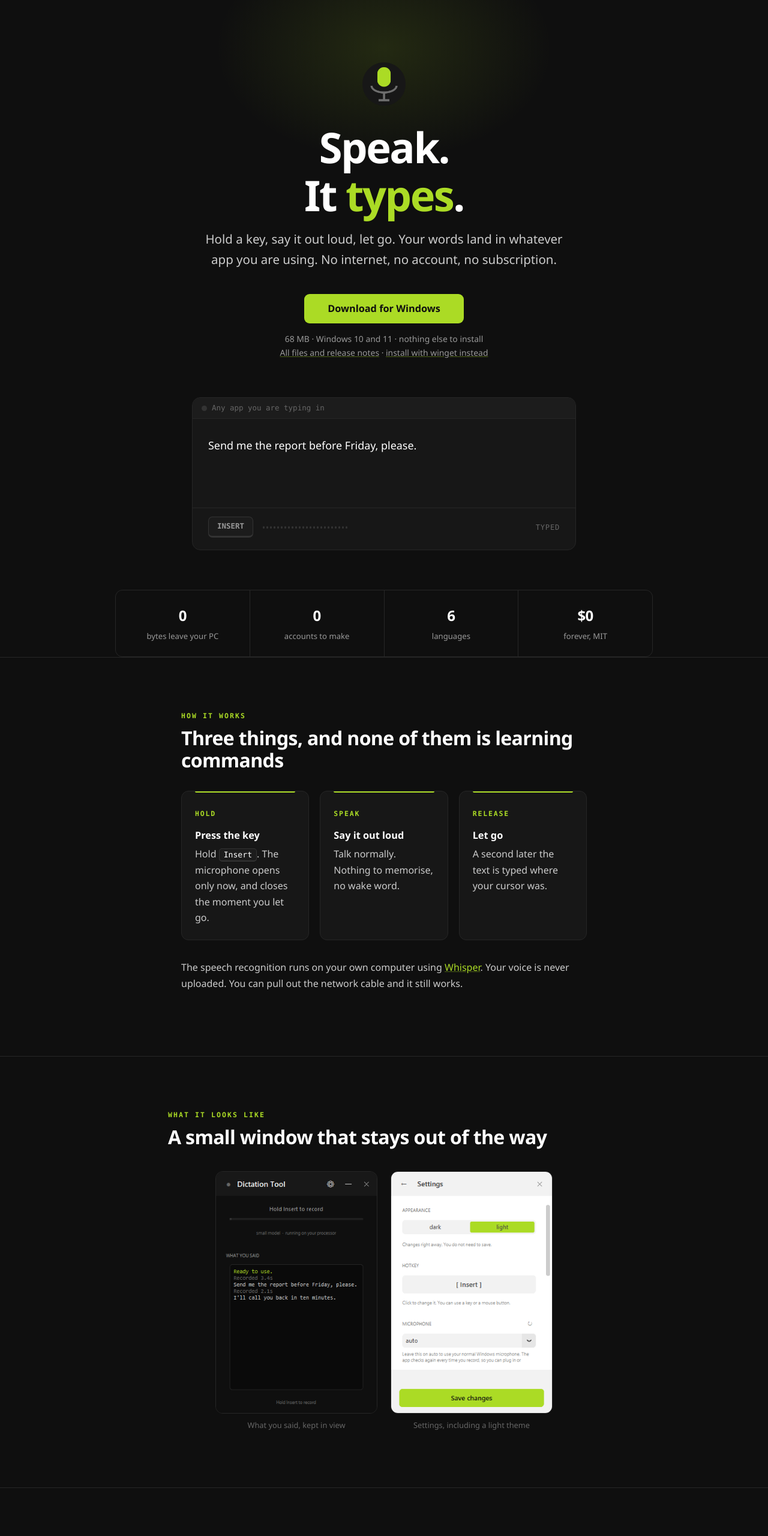
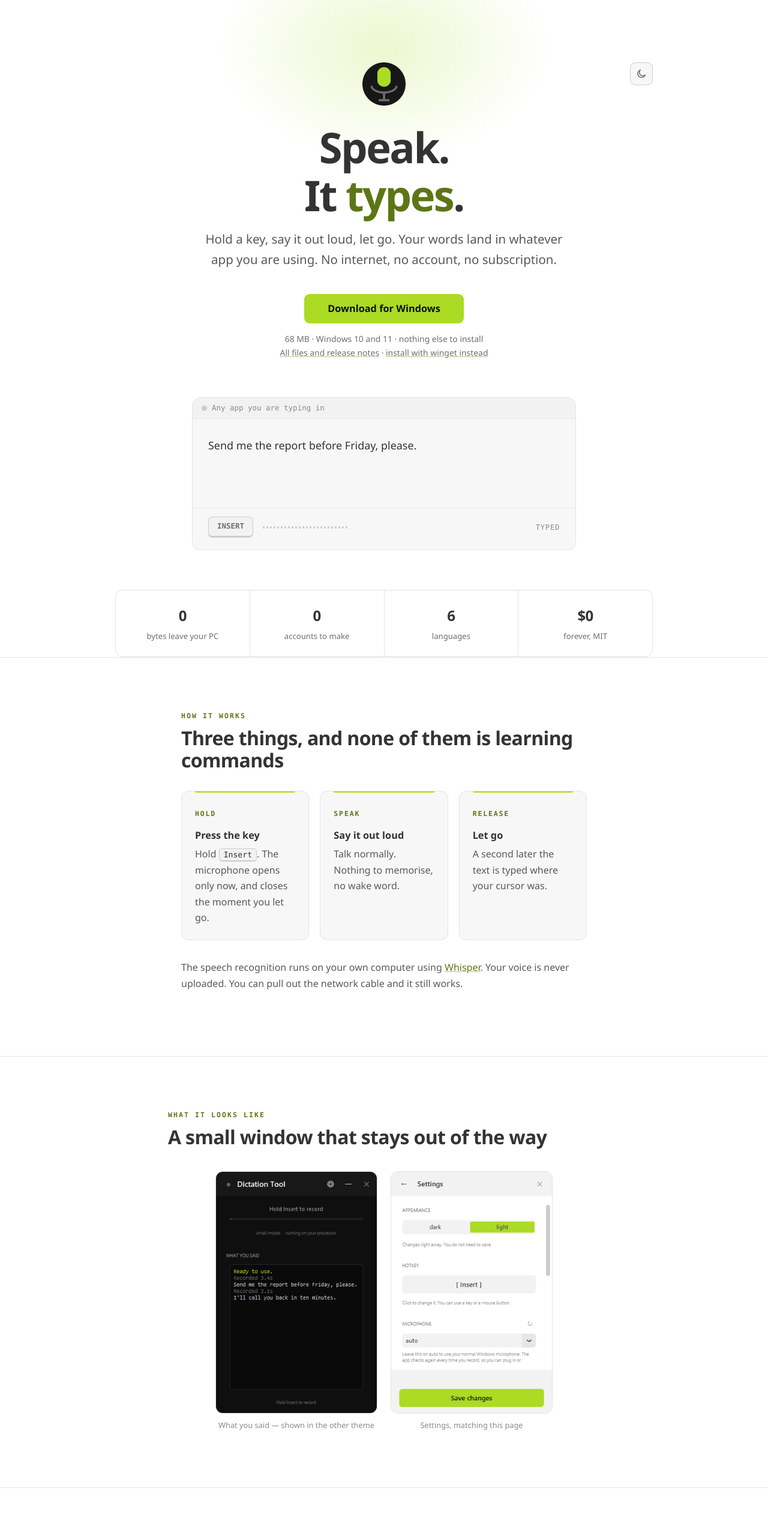
Before and after one commit to bryramirezp/dictation-tool, a plain HTML site: page docs/index.html in a window 1280 px wide. Shown: the top 2560 px of the page at 60% size. Drawn offline with Linux system fonts and the light colour scheme.

Commit message:
Add a theme switch, and let the screenshots answer it
The page was dark only. It now carries both, with a switch in the hero and
another in the sticky bar, and the choice is remembered. An inline script in the
head sets the attribute before the first paint, so a returning visitor never
catches the wrong theme flashing past. Dark stays the default; the system
preference only gets a vote from someone who has never touched the switch.

Splitting the lime in two is what made the light theme honest. It is 11.77:1 on
near-black and 1.63:1 on white, so it stays a fill everywhere -- with near-black
text on top it is 11.77:1 in either theme -- and anywhere it has to be read as
text it becomes #5c7615, the same hue at 5.18:1 on white. Two variables,
--lime for surfaces and --accent-text for ink, and nothing else had to change.

The screenshots now move in opposite directions on purpose. The settings window
matches the page, so it sits inside it rather than glaring out of it. The main
window shows the theme you are not in. Whichever way the switch is thrown, both
themes are on screen at once, which is the thing the pair was there to say and
which a matched pair would have stopped saying.

Co-Authored-By: Claude Opus 5 <noreply@anthropic.com>

```diff
--- a/docs/index.html
+++ b/docs/index.html
@@ -18,6 +18,19 @@
 <meta name="twitter:card" content="summary_large_image">
 
 <link rel="icon" href="logo.png">
+
+<script>
+// Runs before anything paints, so a returning visitor never sees the wrong
+// theme flash first. Dark is the default; the system preference only decides
+// for someone who has not touched the switch.
+(function () {
+  var saved = null;
+  try { saved = localStorage.getItem('theme'); } catch (e) {}
+  var wantsLight = saved ? saved === 'light'
+                         : window.matchMedia('(prefers-color-scheme: light)').matches;
+  document.documentElement.setAttribute('data-theme', wantsLight ? 'light' : 'dark');
+})();
+</script>
 
 <script type="application/ld+json">
 {
@@ -71,26 +84,46 @@
 
 <style>
 /* ─────────────────────────────────────────────────────────────────────────────
-   Dark only, on purpose. The lime measures 11.77:1 on near-black and 1.63:1 on
-   white, so the identity is native to dark and only half-works in light. One
-   look done properly beats two done partly.
+   Dark is the native theme: the lime measures 11.77:1 on near-black and only
+   1.63:1 on white. So the lime stays a *surface* in both themes -- filled, with
+   near-black text on top, it is 11.77:1 either way -- and wherever it has to be
+   read as text it drops to #5c7615, the same hue at 5.18:1 on white. That is
+   what --accent-text is for; --lime is only ever a fill.
    ───────────────────────────────────────────────────────────────────────── */
-:root {
-  --lime:     #abdb25;
-  --lime-hi:  #bce62f;
-  --ink:      #0f0f0f;
-  --bg:       #0f0f0f;
-  --panel:    #171717;
-  --panel-2:  #1c1c1c;
-  --line:     #262626;
-  --line-hi:  #333333;
-  --title:    #ffffff;
-  --body:     #cccccc;
-  --muted:    #999999;
-  --quiet:    #666666;
+:root, :root[data-theme="dark"] {
+  --lime:        #abdb25;
+  --lime-hi:     #bce62f;
+  --accent-text: #abdb25;
+  --ink:         #0f0f0f;
+  --bg:          #0f0f0f;
+  --panel:       #171717;
+  --panel-2:     #1c1c1c;
+  --line:        #262626;
+  --line-hi:     #333333;
+  --title:       #ffffff;
+  --body:        #cccccc;
+  --muted:       #999999;
+  --quiet:       #666666;
+  --bloom:       rgba(171, 219, 37, .13);
+  --tint:        rgba(171, 219, 37, .05);
 
   --mono: "Cascadia Mono", Consolas, ui-monospace, monospace;
   --sans: "Segoe UI", system-ui, -apple-system, sans-serif;
+}
+
+:root[data-theme="light"] {
+  --accent-text: #5c7615;   /* 5.18:1 on white; the lime itself is 1.63:1 */
+  --bg:          #ffffff;
+  --panel:       #f7f7f7;
+  --panel-2:     #f2f2f2;
+  --line:        #e4e4e4;
+  --line-hi:     #cccccc;
+  --title:       #333333;
+  --body:        #595959;
+  --muted:       #6e6e6e;
+  --quiet:       #8a8a8a;
+  --bloom:       rgba(171, 219, 37, .22);
+  --tint:        rgba(171, 219, 37, .12);
 }
 
 * { box-sizing: border-box; }
@@ -101,7 +134,7 @@ body {
   -webkit-font-smoothing: antialiased;
 }
 img { max-width: 100%; }
-a { color: var(--lime); text-decoration-color: color-mix(in srgb, var(--lime) 40%, transparent); }
+a { color: var(--accent-text); text-decoration-color: color-mix(in srgb, var(--accent-text) 45%, transparent); }
 p { margin: 0 0 1em; }
 
 .wrap { max-width: 940px; margin: 0 auto; padding: 0 22px; }
@@ -113,9 +146,31 @@ h3 { font-size: 1.05rem; margin: 2em 0 .3em; }
 
 .eyebrow {
   font: 600 .72rem/1 var(--mono); letter-spacing: .18em;
-  color: var(--lime); text-transform: uppercase; margin: 0 0 1.1em;
+  color: var(--accent-text); text-transform: uppercase; margin: 0 0 1.1em;
 }
 section { padding: 92px 0; border-top: 1px solid var(--line); }
+
+/* ── Theme switch ─────────────────────────────────────────────────────────── */
+.theme-toggle {
+  display: inline-flex; align-items: center; justify-content: center;
+  width: 38px; height: 38px; padding: 0; flex: none;
+  background: var(--panel); color: var(--muted);
+  border: 1px solid var(--line-hi); border-radius: 9px;
+  cursor: pointer; transition: color .15s ease, border-color .15s ease;
+}
+.theme-toggle:hover { color: var(--title); border-color: var(--accent-text); }
+.theme-toggle svg { width: 18px; height: 18px; display: block; }
+/* Each icon shows the theme you would switch *to*, so only one is ever drawn. */
+:root[data-theme="dark"]  .theme-toggle .i-dark  { display: none; }
+:root[data-theme="light"] .theme-toggle .i-light { display: none; }
+
+.hero .theme-toggle { position: absolute; top: 0; right: 22px; }
+
+/* Screenshots follow the switch. The settings window matches the page so it
+   sits in it naturally; the main window shows the opposite theme, so whichever
+   way the switch is thrown a visitor still sees that both exist. */
+:root[data-theme="dark"]  .on-light { display: none; }
+:root[data-theme="light"] .on-dark  { display: none; }
 
 /* ── Sticky bar, appears once the hero button is gone ─────────────────────── */
 .topbar {
@@ -137,7 +192,7 @@ section { padding: 92px 0; border-top: 1px solid var(--line); }
 .hero::before {          /* one soft lime bloom behind the mark, nothing more */
   content: ""; position: absolute; left: 50%; top: -180px;
   width: 780px; height: 520px; transform: translateX(-50%);
-  background: radial-gradient(closest-side, rgba(171,219,37,.13), transparent 72%);
+  background: radial-gradient(closest-side, var(--bloom), transparent 72%);
   pointer-events: none;
 }
 .hero .wrap { position: relative; text-align: center; }
@@ -146,7 +201,7 @@ section { padding: 92px 0; border-top: 1px solid var(--line); }
   font-size: clamp(2.6rem, 7vw, 4.4rem);
   letter-spacing: -.035em; margin: .3em 0 .22em;
 }
-.hero h1 .lime { color: var(--lime); }
+.hero h1 .lime { color: var(--accent-text); }
 .lede {
   font-size: clamp(1.05rem, 2.2vw, 1.28rem); color: var(--body);
   max-width: 30em; margin: 0 auto 2em;
@@ -247,7 +302,7 @@ section { padding: 92px 0; border-top: 1px solid var(--line); }
   content: ""; position: absolute; left: 22px; right: 22px; top: 0;
   height: 2px; background: var(--lime); border-radius: 0 0 2px 2px;
 }
-.beats .n { font: 700 .72rem/1 var(--mono); letter-spacing: .16em; color: var(--lime); }
+.beats .n { font: 700 .72rem/1 var(--mono); letter-spacing: .16em; color: var(--accent-text); }
 .beats b { display: block; color: var(--title); margin: .7em 0 .3em; font-size: 1.02rem; }
 
 /* ── Shots ────────────────────────────────────────────────────────────────── */
@@ -262,8 +317,8 @@ table { border-collapse: collapse; width: 100%; font-size: .93rem; min-width: 56
 th, td { text-align: left; padding: 13px 14px; border-bottom: 1px solid var(--line); }
 th { color: var(--muted); font-weight: 600; font-size: .82rem; letter-spacing: .04em; text-transform: uppercase; }
 td:first-child { color: var(--muted); }
-th:nth-child(2), td:nth-child(2) { color: var(--title); font-weight: 600; background: rgba(171,219,37,.05); }
-th:nth-child(2) { color: var(--lime); }
+th:nth-child(2), td:nth-child(2) { color: var(--title); font-weight: 600; background: var(--tint); }
+th:nth-child(2) { color: var(--accent-text); }
 
 /* ── Code, cards, steps ───────────────────────────────────────────────────── */
 pre {
@@ -300,7 +355,7 @@ details summary {
 details summary::-webkit-details-marker { display: none; }
 details summary::after {
   content: "+"; position: absolute; right: 4px; top: 15px;
-  color: var(--lime); font: 400 1.3rem/1 var(--mono);
+  color: var(--accent-text); font: 400 1.3rem/1 var(--mono);
 }
 details[open] summary::after { content: "\2212"; }
 details p { margin: 0 0 18px; max-width: 62em; }
@@ -314,12 +369,14 @@ footer { border-top: 1px solid var(--line); padding: 40px 0 60px; color: var(--q
   <div class="wrap">
     <img src="logo.png" alt=""><b>Dictation Tool</b>
     <span class="grow"></span>
+    <button class="theme-toggle" data-theme-toggle type="button"></button>
     <a class="btn" href="https://github.com/bryramirezp/dictation-tool/releases/latest/download/DictationTool-Setup.exe">Download</a>
   </div>
 </div>
 
 <header class="hero">
   <div class="wrap">
+    <button class="theme-toggle" data-theme-toggle type="button"></button>
     <img class="mark" src="logo.png" alt="Dictation Tool logo">
     <h1>Speak.<br>It <span class="lime">types</span>.</h1>
     <p class="lede">
@@ -382,12 +439,18 @@ footer { border-top: 1px solid var(--line); padding: 40px 0 60px; color: var(--q
     <h2>A small window that stays out of the way</h2></div>
     <div class="shots" style="margin-top:2.4em">
       <figure>
-        <img src="screenshot-main-dark.png" alt="The Dictation Tool window showing text that was just dictated">
-        <figcaption>What you said, kept in view</figcaption>
+        <img class="on-dark"  src="screenshot-main-light.png"
+             alt="The Dictation Tool window in its light theme, showing text that was just dictated">
+        <img class="on-light" src="screenshot-main-dark.png"
+             alt="The Dictation Tool window in its dark theme, showing text that was just dictated">
+        <figcaption>What you said &mdash; shown in the other theme</figcaption>
       </figure>
       <figure>
-        <img src="screenshot-settings-light.png" alt="The settings panel with appearance, hotkey and microphone options">
-        <figcaption>Settings, including a light theme</figcaption>
+        <img class="on-dark"  src="screenshot-settings-dark.png"
+             alt="The settings panel in its dark theme, with appearance, hotkey and microphone options">
+        <img class="on-light" src="screenshot-settings-light.png"
+             alt="The settings panel in its light theme, with appearance, hotkey and microphone options">
+        <figcaption>Settings, matching this page</figcaption>
       </figure>
     </div>
   </div>
@@ -580,6 +643,40 @@ launch.bat</pre>
   }
   cycle();
 
+  // ── Theme switch ─────────────────────────────────────────────────────────
+  var SUN = '<svg class="i-light" viewBox="0 0 24 24" fill="none" stroke="currentColor" ' +
+            'stroke-width="2" stroke-linecap="round"><circle cx="12" cy="12" r="4.2"/>' +
+            '<path d="M12 2.6v2.2M12 19.2v2.2M2.6 12h2.2M19.2 12h2.2' +
+            'M5.4 5.4l1.6 1.6M17 17l1.6 1.6M18.6 5.4L17 7M7 17l-1.6 1.6"/></svg>';
+  var MOON = '<svg class="i-dark" viewBox="0 0 24 24" fill="none" stroke="currentColor" ' +
+             'stroke-width="2" stroke-linecap="round" stroke-linejoin="round">' +
+             '<path d="M20.5 14.3A8.5 8.5 0 1 1 9.7 3.5a6.8 6.8 0 0 0 10.8 10.8z"/></svg>';
+
+  var root = document.documentElement;
+  var toggles = document.querySelectorAll('[data-theme-toggle]');
+
+  function paint() {
+    var dark = root.getAttribute('data-theme') === 'dark';
+    var label = dark ? 'Switch to light mode' : 'Switch to dark mode';
+    Array.prototype.forEach.call(toggles, function (b) {
+      b.innerHTML = SUN + MOON;        // CSS hides whichever does not apply
+      b.setAttribute('aria-label', label);
+      b.setAttribute('title', label);
+    });
+    var meta = document.querySelector('meta[name="theme-color"]');
+    if (meta) meta.setAttribute('content', dark ? '#0f0f0f' : '#ffffff');
+  }
+
+  Array.prototype.forEach.call(toggles, function (b) {
+    b.addEventListener('click', function () {
+      var next = root.getAttribute('data-theme') === 'dark' ? 'light' : 'dark';
+      root.setAttribute('data-theme', next);
+      try { localStorage.setItem('theme', next); } catch (e) {}
+      paint();
+    });
+  });
+  paint();
+
   // The sticky bar only earns its place once the hero button has scrolled away.
   var bar = document.getElementById('topbar');
   var btn = document.getElementById('heroBtn');
```
